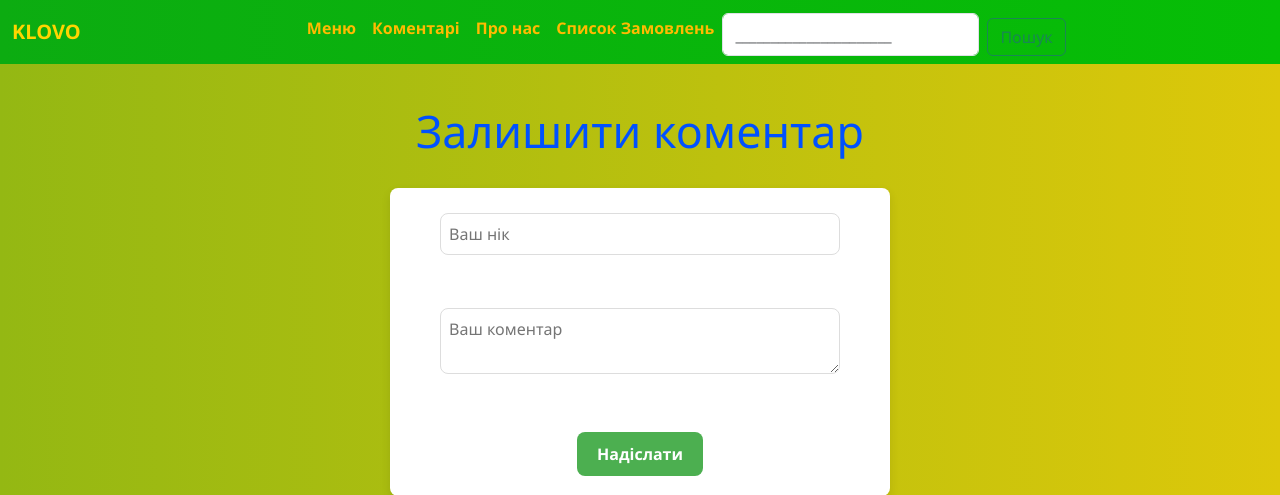
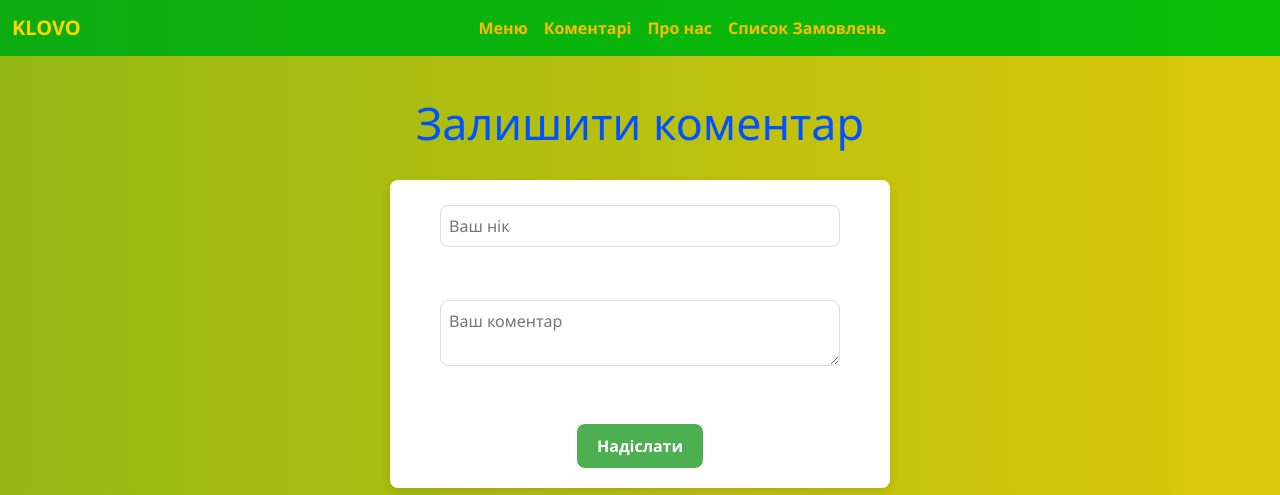
Before and after one commit to maxmm-cyber/Klovo, a Flask app: page /comms in a window 1280 px wide. Shown: the top 495 px of the page. Run offline with Flask 3, Linux system fonts and the light colour scheme; data comes from the database, SQL or seed files in the repository.

Commit message:
search bug

```diff
--- a/templates/about.html
+++ b/templates/about.html
@@ -45,7 +45,6 @@
             </div>
         </div>
     </nav>
-
 
 
 
--- a/templates/comms.html
+++ b/templates/comms.html
@@ -38,9 +38,6 @@
                     <li class="nav-item">
                         <a class="nav-link" href="{{ url_for('orders') }}">Список Замовлень</a>
                     </li>
-                    <form action="{{url_for('search')}}" class="d-flex" role="search">
-                        <input required name="query" class="form-control me-2" type="search" placeholder="______________________" aria-label="Search">
-                        <button class="btn btn-outline-success" type="submit">Пошук</button>
 
 
                 </ul>
```
